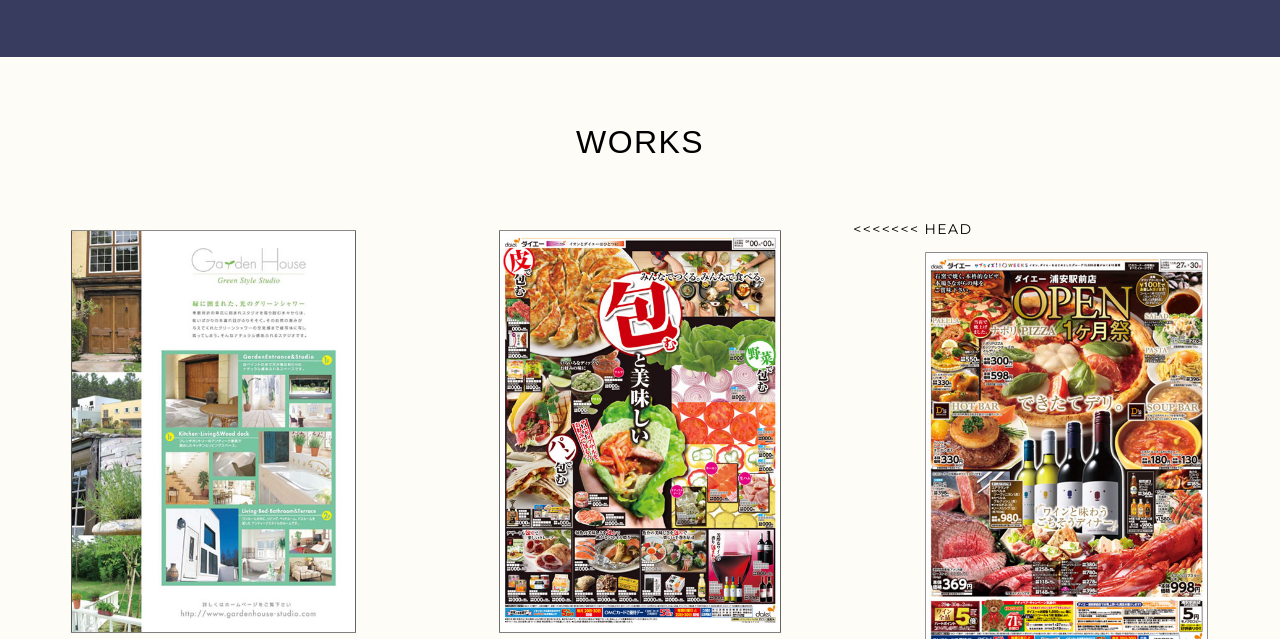
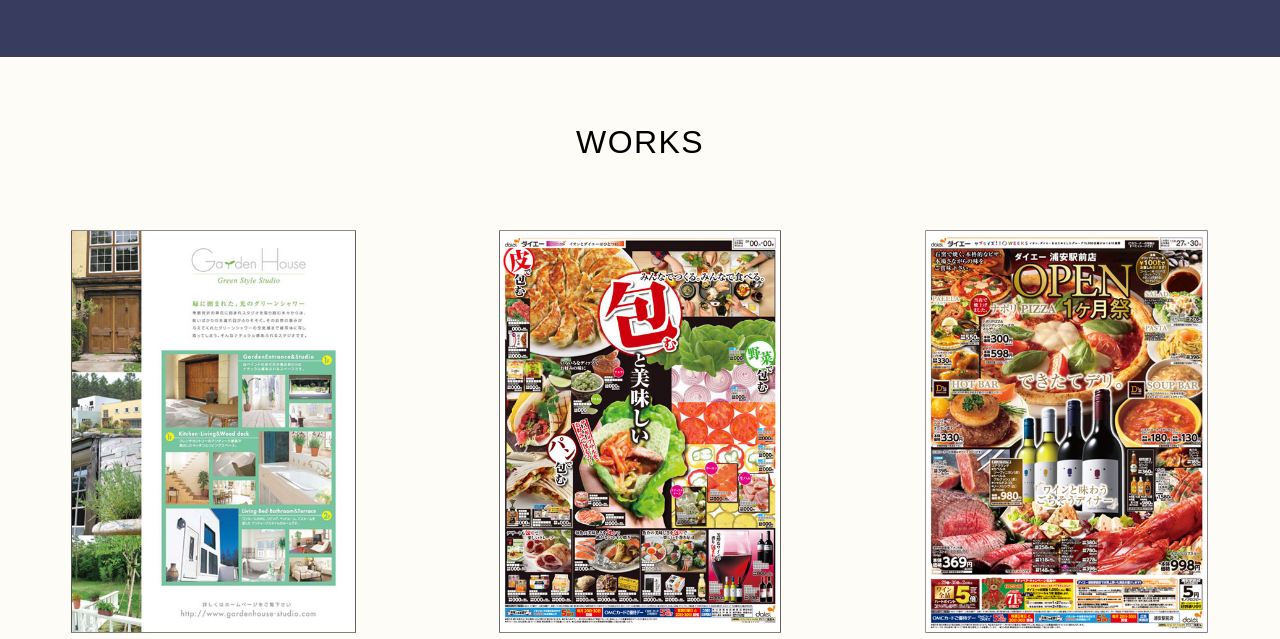
Before and after one commit to hiroyukiinoue/hiroyukiinoue.github.io, a plain HTML site: page index.html in a window 1280 px wide. Shown: the part 1081-1720 px from the top of the page. Drawn offline with nearby package versions, Linux system fonts and the light colour scheme.

Commit message:
first commit

```diff
--- a/index.html
+++ b/index.html
@@ -2,6 +2,7 @@
 <html lang="ja">
     <head>
         <meta charset="utf-8">
+        <meta name="viewport" content="width=device-width, initial-scale=1">
         <title>Web Designer - Hiroyuki Inoue</title>
         <meta name="description" content="Webデザイナー 井上裕之のポートフォリオサイトです。東京を中心に活動しています。">
         <meta name="keywords" content="Web, デザイン, デザイナー, ポートフォリオ, Web制作">
@@ -50,7 +51,6 @@
             <section id="works">
                 <h2 class="text-center">Works</h2>
 
-<<<<<<< HEAD
                 <div class="works-box"><a href="#"><img src="./images/garden.jpg" alt="Garden House様 リーフレットデザイン">
                     <div class="works-box-inner">
                       <div class="text-center">
```
